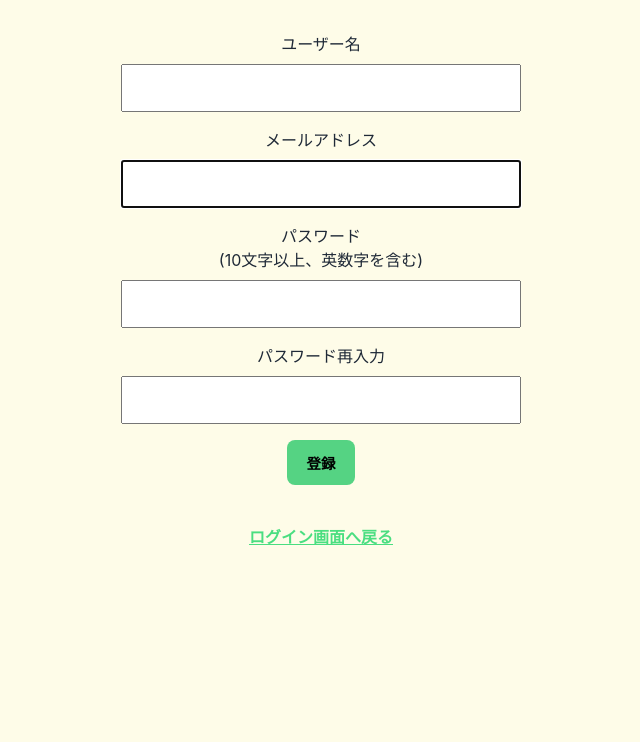
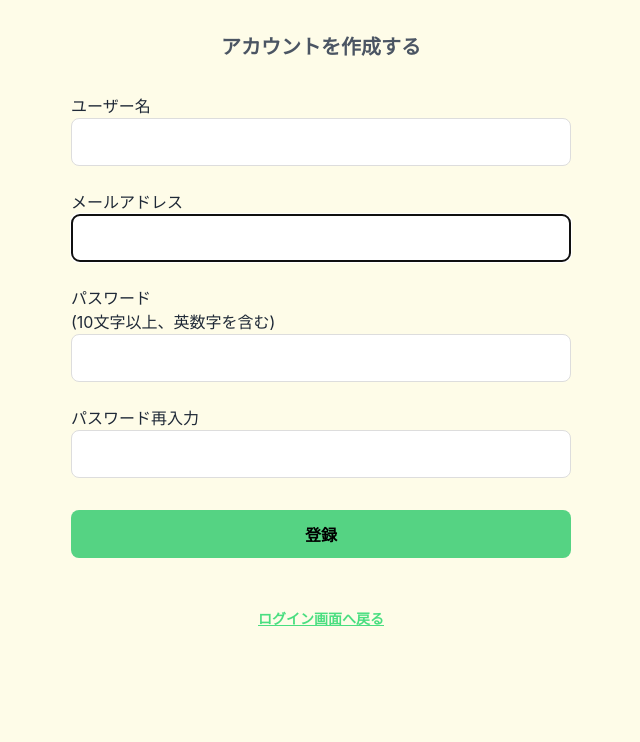
Before and after one commit to Sayaka-Higasa/Kotoba-Trace, a Django app: page /accounts/signup/ in a window 1280 px wide. Shown: the part 86-828 px from the top of the page, without its empty margins (319-959 px from the left). Before the commit the page ends 631 px from the top, so only its background shows below. Run offline with Django 5.2, Linux system fonts and the light colour scheme.

Commit message:
新規登録htmlの見た目修正

```diff
--- a/accounts/templates/accounts/signup.html
+++ b/accounts/templates/accounts/signup.html
@@ -1,86 +1,157 @@
 {% extends "base.html" %}
+
+{% block title %}新規登録{% endblock %}
 
 {% block extra_css %}
 <style>
-.alert-message {
-    background: #fee;
-    color: #b91c1c;
-    padding: 15px;
-    border-radius: 8px;
-    margin-bottom: 20px;
+
+.form-container {
+    width: 92%;
+    max-width: 31.25rem;
+    margin: 2rem auto 0 auto;
+    text-align: left;
+}
+
+.form-group {
+    margin-bottom: 1.5rem;
+}
+
+
+input[type="text"],
+input[type="email"],
+input[type="password"] {
+    width: 100% !important;
+    box-sizing: border-box;
+    padding: 0.75rem;
+    font-size: 1rem;
+    border: 1px solid #ddd;
+    border-radius: 0.5rem;
+    color: #333;
+    background-color: #fff;
+    display: block;
+    margin: 0;
 }
 
 .errorlist {
-    list-style: none;
-    padding: 0;
-    margin: 0;
+list-style: none;
+padding: 0;
+margin: 0.5rem 0 0 0;
+}
+.errorlist li {
+color: #b91c1c;
+font-weight: bold;
+font-size: 0.875rem;
 }
 
-input {
-  height: 48px;
-  width: 80%;
-  max-width: 400px;
-  padding: 8px;
-  font-size: 16px;
-  margin-top: 8px;
+.register-btn {
+    width: 100% !important;
+    display: block;
+    padding: 0.75rem;
+    font-weight: bold;
 }
+
+.register-title {
+    text-align: center;
+    color: #4b5563;
+    margin-bottom: 2rem;
+    font-size: 1.25rem;
+}
+
+.link-group {
+    text-align: center;
+    margin-top: 1.5rem;
+}
+.link-group a {
+    font-size: 0.875rem;
+    text-decoration: underline;
+}
+.link-group a.register-link {
+    color: #55d383;
+    font-weight: bold;
+    text-decoration: none;
+}
+
 
 </style>
 {% endblock %}
 
-{% block title %}新規登録{% endblock %}
+{% block content %}
+<div class="form-container">
 
-{% block content %}
-
-<div style="text-align: center; margin-top: 2rem;">
+    <div class="register-title">
+        <h4>アカウントを作成する</h4>
+    </div>
 
     <form method="post" novalidate>
         {% csrf_token %}
-        {% if form.errors %}
-            <div class = "alert-message">
-                {{ form.non_field_errors }}
-                {{ form.name.errors }}
-                {{ form.email.errors }}
-                {{ form.password1.errors }}
-                {{ form.password2.errors }}
-            </div>
+
+        <div class="form-group">
+            <label class="form-label" for="id_name">ユーザー名</label>
+            {{ form.name }}
+            {% if form.name.errors %}
+                <ul class="errorlist">
+                    {% for error in form.name.errors %}
+                        <li>{{ error }}</li>
+                    {% endfor %}
+                </ul>
+            {% endif %}
+        </div>
+
+       <div class="form-group">
+            <label class="form-label" for="id_email">メールアドレス</label>
+            {{ form.email }}
+            {% if form.email.errors %}
+                <ul class="errorlist">
+                    {% for error in form.email.errors %}
+                        <li>{{ error }}</li>
+                    {% endfor %}
+                </ul>
+            {% endif %}
+        </div>
+        <div class="form-group">
+            <label class="form-label" for="id_password1">パスワード<br>(10文字以上、英数字を含む)</label>
+            {{ form.password1 }}
+            {% if form.password1.errors %}
+                <ul class="errorlist">
+                    {% for error in form.password1.errors %}
+                        <li>{{ error }}</li>
+                    {% endfor %}
+                </ul>
+            {% endif %}
+        </div>
+
+
+        <div class="form-group">
+            <label class="form-label" for="id_password2">パスワード再入力</label>
+            {{ form.password2 }}
+            {% if form.password2.errors %}
+                <ul class="errorlist">
+                    {% for error in form.password2.errors %}
+                        <li>{{ error }}</li>
+                    {% endfor %}
+                </ul>
+            {% endif %}
+        </div>
+
+
+        {% if form.non_field_errors %}
+            <ul class="errorlist" style="text-align: left; margin-bottom: 1rem;">
+                {% for error in form.non_field_errors %}
+                    <li>{{ error }}</li>
+                {% endfor %}
+            </ul>
         {% endif %}
 
-    <p>
-    <label for="id_name">ユーザー名</label><br>
-    {{form.name}}
-    </p>
-
-    <p>
-    <label for="id_email">メールアドレス</label><br>
-    {{form.email}}
-    </p>
-
-    <p>
-    <label for="id_password1">パスワード<br>(10文字以上、英数字を含む)</label>
-    <br>
-    {{form.password1}}
-    </p>
-
-    <p>
-    <label for="id_password2">パスワード再入力</label><br>
-    {{form.password2}}
-    </p>
-
-    <p>
-    <button type="submit" class="btn btn-primary" style="font-size: 0.9rem;">
-        登録
-    </button>
-    </p>
+        <div style="margin-top: 2rem;">
+            <button type="submit" class="btn btn-primary register-btn">
+                登録
+            </button>
+        </div>
     <br>
 
-    <a href="{% url 'accounts:login' %}">
-        ログイン画面へ戻る
-    </a>
-
+        <div class="link-group">
+            <p><a href="{% url 'accounts:login' %}">ログイン画面へ戻る</a></p>
+        </div>
     </form>
-
 </div>
-
-
 {% endblock %}
```
